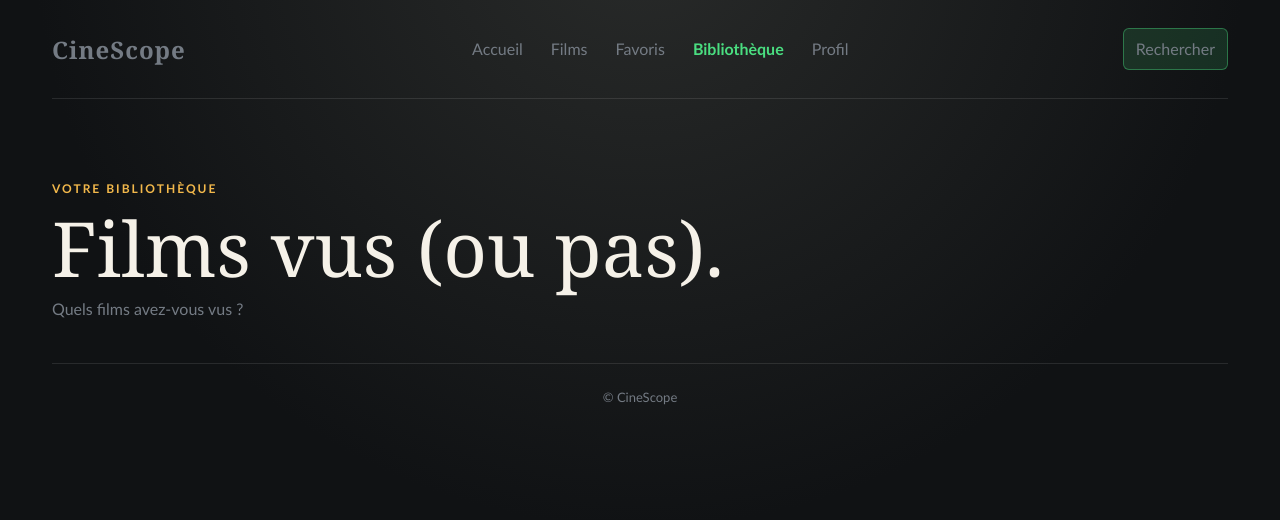
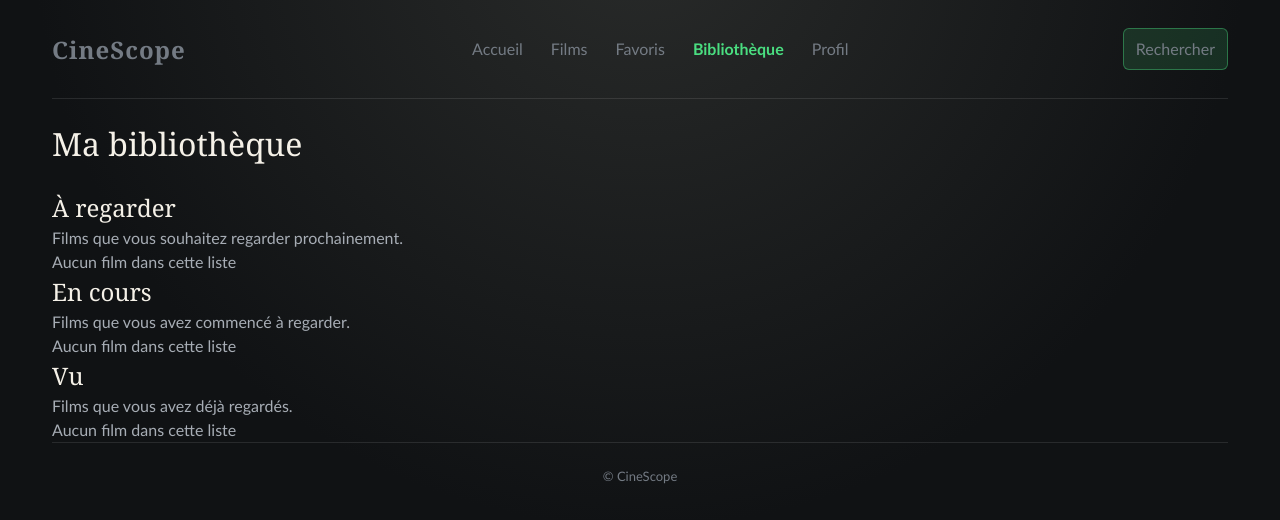
Before and after one commit to theoluthin2903/Theo_LUTHIN_Projet_React_TypeScript, a React (Vite) app in the folder CineScope/: page /library in a window 1280 px wide. Shown: the top 520 px of the page. Built offline with nearby package versions, Linux system fonts and the light colour scheme.

Commit message:
modif biblotheque fonctionnelle mais pas parfaite

```diff
--- a/CineScope/src/App.tsx
+++ b/CineScope/src/App.tsx
@@ -6,7 +6,8 @@ import Favorites from "./pages/Favorites";
 import Home from "./pages/Home";
 import Movies from "./pages/Movies";
 import Movie from "./pages/Movie";
-import Library from "./pages/Library";
+import { LibraryPage } from "./pages/Library";
+import { LibraryProvider } from './context/LibraryContext';
 import Profile from "./pages/Profile";
 import Search from "./pages/Search";
 import NotFound from "./pages/NotFound";
@@ -61,16 +62,18 @@ function AppShell() {
 					{toastMessage}
 				</div>
 			)}
+			<LibraryProvider>
 			<Routes>
 				<Route path="/" element={<Home favorites={favorites} onToggleFavorite={toggleFavorite} />} />
 				<Route path="/movies" element={<Movies favorites={favorites} onToggleFavorite={toggleFavorite} />} />
 				<Route path="/movie/:id" element={<Movie favorites={favorites} onToggleFavorite={toggleFavorite} />} />
 				<Route path="/favorites" element={<Favorites favorites={favorites} onToggleFavorite={toggleFavorite} />} />
-				<Route path="/library" element={<Library />} />
+				<Route path="/library" element={<LibraryPage />} />
 				<Route path="/profile" element={<Profile />} />
 				<Route path="/search" element={<Search favorites={favorites} onToggleFavorite={toggleFavorite} />} />
 				<Route path="*" element={<NotFound />} />
 			</Routes>
+			</LibraryProvider>
 			<Footer />
 		</main>
 	);
--- a/CineScope/src/components/MovieCard.tsx
+++ b/CineScope/src/components/MovieCard.tsx
@@ -1,12 +1,14 @@
 import { Link } from "react-router-dom";
-import type { Movie } from "../types/movie";
+import type { Movie, WatchStatus } from "../types/movie";
+import { useLibrary } from "../context/LibraryContext";
 
 interface MovieCardProps extends Movie {
   isFavorite: boolean;
   onToggleFavorite: (movieId: number, movieTitle: string) => void;
 }
 
-function MovieCard({
+export function MovieCard(props: MovieCardProps) {
+  const {
     id,
     title,
     genres,
@@ -16,15 +18,65 @@ function MovieCard({
     imagePath,
     isFavorite,
     onToggleFavorite,
-}: MovieCardProps) {
+  } = props;
+
+  const { library, addToLibrary, removeFromLibrary, updateStatus } = useLibrary();
+
+  // On vérifie si ce film est déjà enregistré dans la bibliothèque
+  const currentMovieInLibrary = library.find((m) => m.id === id);
+  const currentStatus = currentMovieInLibrary?.status;
+
+  const handleStatusChange = (e: React.ChangeEvent<HTMLSelectElement>) => {
+    const newStatus = e.target.value as WatchStatus;
+
+    if (currentMovieInLibrary) {
+      updateStatus(id, newStatus);
+    } else {
+      // On passe l'objet film complet à la bibliothèque
+      addToLibrary(props, newStatus);
+    }
+  };
+
   return (
     <article className="movie-card">
-      {imagePath ? <img src={imagePath} alt={title} /> : <div className="movie-card__poster-placeholder">Affiche indisponible</div>}
+      {imagePath ? (
+        <img src={imagePath} alt={title} />
+      ) : (
+        <div className="movie-card__poster-placeholder">Affiche indisponible</div>
+      )}
+
       <h2 className="movie-card__title">{title}</h2>
-      <p>{genres.join(", ")}</p>
-      <p>{year}</p>
-      <p>Note : ⭐{note.toFixed(1)}/10</p>
-      <p dangerouslySetInnerHTML={{ __html: description }} />
+      {genres && <p>{genres.join(", ")}</p>}
+      {year && <p>{year}</p>}
+      {note !== undefined && <p>Note : ⭐{note.toFixed(1)}/10</p>}
+      {description && <p dangerouslySetInnerHTML={{ __html: description }} />}
+
+      {/* Sélecteur de statut de la bibliothèque */}
+      <div className="movie-card__library-status mt-2">
+        <select
+          value={currentStatus || ""}
+          onChange={handleStatusChange}
+          className="movie-card__status-select"
+        >
+          <option value="" disabled>
+            -- Choisir un statut --
+          </option>
+          <option value="to_watch">À regarder</option>
+          <option value="in_progress">En cours</option>
+          <option value="watched">Vu</option>
+        </select>
+
+        {currentMovieInLibrary && (
+          <button
+            type="button"
+            onClick={() => removeFromLibrary(id)}
+            className="movie-card__remove-button text-xs text-red-500 hover:underline block mt-1"
+          >
+            Retirer de la bibliothèque
+          </button>
+        )}
+      </div>
+
       <div className="movie-card-actions">
         <Link to={`/movie/${id}`} className="movie-infos-button">
           Voir le film
--- /dev/null
+++ b/CineScope/src/context/LibraryContext.tsx
@@ -0,0 +1,58 @@
+import React, { createContext, useContext, useState, useEffect } from 'react';
+import type { Movie, WatchStatus } from '../types/movie';
+
+interface LibraryContextType {
+  library: Movie[];
+  addToLibrary: (movie: Movie, status: WatchStatus) => void;
+  removeFromLibrary: (movieId: number | string) => void;
+  updateStatus: (movieId: number | string, status: WatchStatus) => void;
+}
+
+const LibraryContext = createContext<LibraryContextType | undefined>(undefined);
+
+export const LibraryProvider: React.FC<{ children: React.ReactNode }> = ({ children }) => {
+  const [library, setLibrary] = useState<Movie[]>(() => {
+    const saved = localStorage.getItem('user_library');
+    return saved ? JSON.parse(saved) : [];
+  });
+
+  useEffect(() => {
+    localStorage.setItem('user_library', JSON.stringify(library));
+  }, [library]);
+
+  const addToLibrary = (movie: Movie, status: WatchStatus) => {
+    setLibrary((prev) => {
+      const exists = prev.find((m) => m.id === movie.id);
+      if (exists) {
+        return prev.map((m) => (m.id === movie.id ? { ...m, status } : m));
+      }
+      return [...prev, { ...movie, status }];
+    });
+  };
+
+  const removeFromLibrary = (movieId: number | string) => {
+    setLibrary((prev) => prev.filter((m) => m.id !== movieId));
+  };
+
+  const updateStatus = (movieId: number | string, status: WatchStatus) => {
+    setLibrary((prev) =>
+      prev.map((m) => (m.id === movieId ? { ...m, status } : m))
+    );
+  };
+
+  return (
+    <LibraryContext.Provider
+      value={{ library, addToLibrary, removeFromLibrary, updateStatus }}
+    >
+      {children}
+    </LibraryContext.Provider>
+  );
+};
+
+export const useLibrary = () => {
+  const context = useContext(LibraryContext);
+  if (!context) {
+    throw new Error('useLibrary doit être utilisé au sein de LibraryProvider');
+  }
+  return context;
+};
--- a/CineScope/src/pages/Library.tsx
+++ b/CineScope/src/pages/Library.tsx
@@ -1,13 +1,92 @@
-function Library() {
-  return (
-    <>
-      <section className="hero-copy">
-        <span className="eyebrow">Votre bibliothèque</span>
-        <h1>Films vus (ou pas).</h1>
-        <p>Quels films avez-vous vus ?</p>
-      </section>
-    </>
-  );
+import React from 'react';
+import { useLibrary } from '../context/LibraryContext';
+import type {WatchStatus } from '../types/movie';
+
+
+interface CategoryConfig {
+  key: WatchStatus;
+  title: string;
+  description: string;
 }
 
-export default Library;
+const CATEGORIES: CategoryConfig[] = [
+  {
+    key: 'to_watch',
+    title: 'À regarder',
+    description: 'Films que vous souhaitez regarder prochainement.',
+  },
+  {
+    key: 'in_progress',
+    title: 'En cours',
+    description: 'Films que vous avez commencé à regarder.',
+  },
+  {
+    key: 'watched',
+    title: 'Vu',
+    description: 'Films que vous avez déjà regardés.',
+  },
+];
+
+export const LibraryPage: React.FC = () => {
+  const { library, updateStatus, removeFromLibrary } = useLibrary();
+
+  const getMoviesByStatus = (status: WatchStatus) => {
+    return library.filter((movie) => movie.status === status);
+  };
+
+  return (
+    <div className="container mx-auto px-4 py-8">
+      <h1 className="text-3xl font-bold mb-8">Ma bibliothèque</h1>
+
+      <div className="space-y-10">
+        {CATEGORIES.map(({ key, title, description }) => {
+          const movies = getMoviesByStatus(key);
+
+          return (
+            <section key={key} className="bg-slate-800/50 p-6 rounded-lg border border-slate-700">
+              <h2 className="text-2xl font-semibold mb-1">{title}</h2>
+              <p className="text-sm text-gray-400 mb-4">{description}</p>
+
+              {movies.length === 0 ? (
+                <p className="text-gray-500 italic py-4">Aucun film dans cette liste</p>
+              ) : (
+                <div className="grid grid-cols-2 md:grid-cols-4 lg:grid-cols-5 gap-4">
+                  {movies.map((movie) => (
+                    <div key={movie.id} className="relative group">
+                      {/* Remplacez par votre composant de carte de film */}
+                      <div className="border border-slate-600 p-3 rounded">
+                        <p className="font-medium text-white">{movie.title}</p>
+
+                        {/* Sélecteur permettant de changer la catégorie du film */}
+                        <select
+                          value={movie.status}
+                          onChange={(e) =>
+                            updateStatus(movie.id, e.target.value as WatchStatus)
+                          }
+                          className="mt-2 text-xs bg-slate-700 text-white rounded p-1 w-full"
+                        >
+                          <option value="to_watch">À regarder</option>
+                          <option value="in_progress">En cours</option>
+                          <option value="watched">Vu</option>
+                        </select>
+
+                        <button
+                          onClick={() => removeFromLibrary(movie.id)}
+                          className="mt-2 text-xs text-red-400 hover:text-red-300 w-full text-left"
+                        >
+                          Retirer
+                        </button>
+                      </div>
+                    </div>
+                  ))}
+                </div>
+              )}
+            </section>
+          );
+        })}
+      </div>
+    </div>
+  );
+};
+
+export default LibraryPage;
--- a/CineScope/src/types/movie.ts
+++ b/CineScope/src/types/movie.ts
@@ -1,3 +1,5 @@
+export type WatchStatus = 'to_watch' | 'in_progress' | 'watched';
+
 export interface Movie {
   id: number;
   title: string;
@@ -13,4 +15,5 @@ export interface Movie {
   voteCount: number;
   originalLanguage: string;
   productionCountries: string[];
+  status?: WatchStatus;
 }
```
Lines whose indentation alone changed are shown as unchanged.
